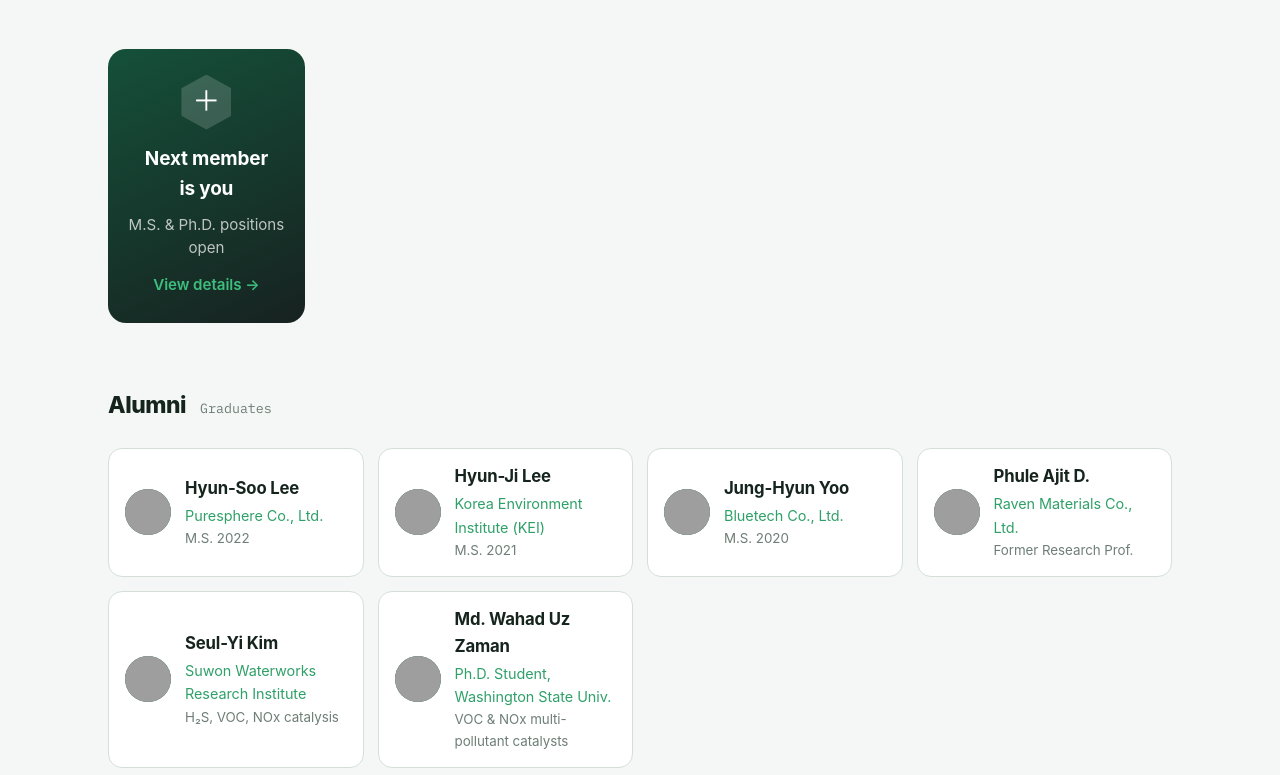
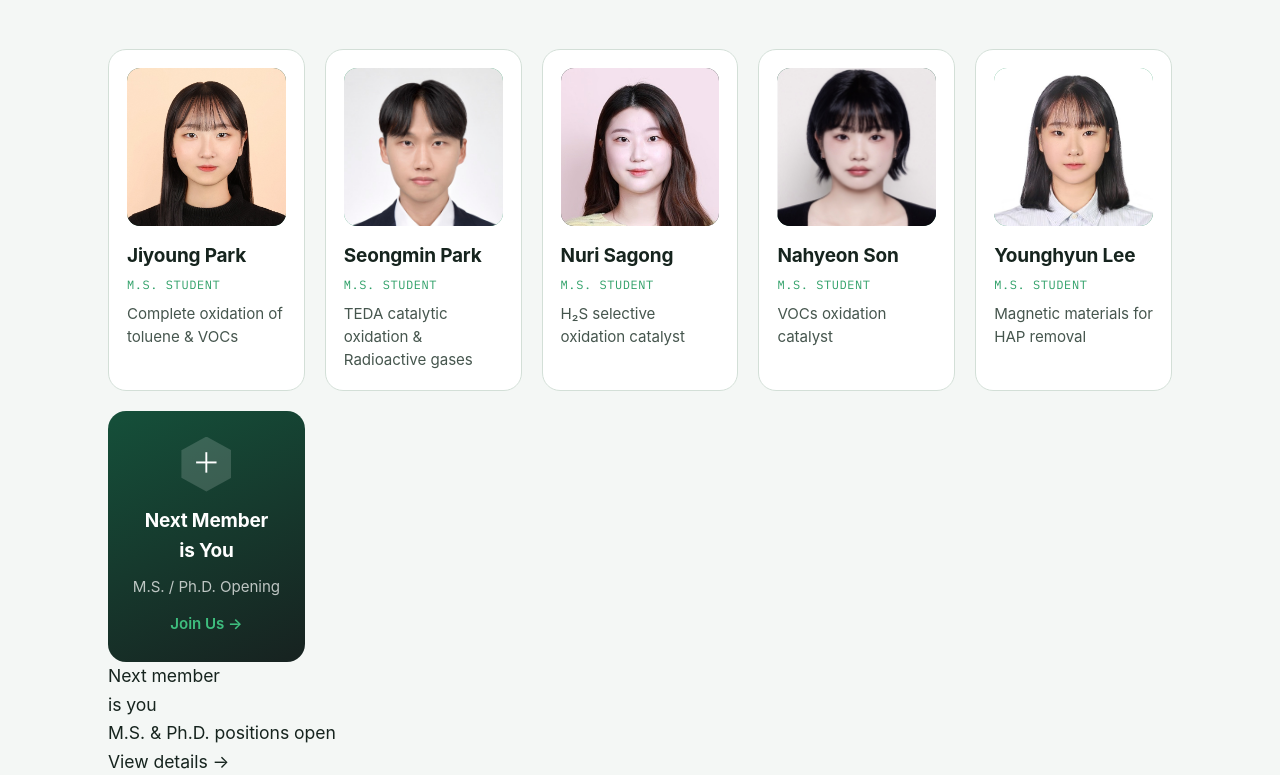
Before and after one commit to jhyang98-ux/clean-air-lab, a plain HTML site: page index-en.html in a window 1280 px wide. Shown: the part 4272-5047 px from the top of the page. Drawn offline with Linux system fonts and the light colour scheme; grey boxes are pictures that could not be loaded; a web font is replaced by a local one.

Commit message:
Add files via upload

```diff
--- a/index-en.html
+++ b/index-en.html
@@ -398,7 +398,15 @@ img{max-width:100%;display:block}
       <p>Our professor and graduate researchers experiment, present, and publish together. The next seat is waiting for you.</p>
     </div>
     <div class="m-grid">
-      <article class="m-card m-join reveal"><div class="mj-plus">＋</div><div class="m-name">Next member<br>is you</div><div class="m-topic">M.S. &amp; Ph.D. positions open</div><a href="#join">View details &rarr;</a></article>
+
+      <article class="m-card reveal"><div class="m-photo" data-initial="J"><img src="박지영.jpg" alt="Jiyoung Park" loading="lazy" onerror="this.remove()"></div><div class="m-name">Jiyoung Park</div><div class="m-role">M.S. Student</div><div class="m-topic">Complete oxidation of toluene & VOCs</div></article>
+      <article class="m-card reveal"><div class="m-photo" data-initial="S"><img src="박성민 증명 사진.jpg" alt="Seongmin Park" loading="lazy" onerror="this.remove()"></div><div class="m-name">Seongmin Park</div><div class="m-role">M.S. Student</div><div class="m-topic">TEDA catalytic oxidation & Radioactive gases</div></article>
+      <article class="m-card reveal"><div class="m-photo" data-initial="N"><img src="사공누리.jpg" alt="Nuri Sagong" loading="lazy" onerror="this.remove()"></div><div class="m-name">Nuri Sagong</div><div class="m-role">M.S. Student</div><div class="m-topic">H₂S selective oxidation catalyst</div></article>
+      <article class="m-card reveal"><div class="m-photo" data-initial="N"><img src="손나현.jpg" alt="Nahyeon Son" loading="lazy" onerror="this.remove()"></div><div class="m-name">Nahyeon Son</div><div class="m-role">M.S. Student</div><div class="m-topic">VOCs oxidation catalyst</div></article>
+      <article class="m-card reveal"><div class="m-photo" data-initial="Y"><img src="이영현.jpg" alt="Younghyun Lee" loading="lazy" onerror="this.remove()"></div><div class="m-name">Younghyun Lee</div><div class="m-role">M.S. Student</div><div class="m-topic">Magnetic materials for HAP removal</div></article>
+      <article class="m-card m-join reveal"><div class="mj-plus">＋</div><div class="m-name">Next Member<br>is You</div><div class="m-topic">M.S. / Ph.D. Opening</div><a href="#join">Join Us &rarr;</a></article>
+
+    </div><div class="m-name">Next member<br>is you</div><div class="m-topic">M.S. &amp; Ph.D. positions open</div><a href="#join">View details &rarr;</a></article>
     </div>
     <div class="al-head reveal"><h3>Alumni</h3><span>Graduates</span></div>
     <div class="al-grid">
```
